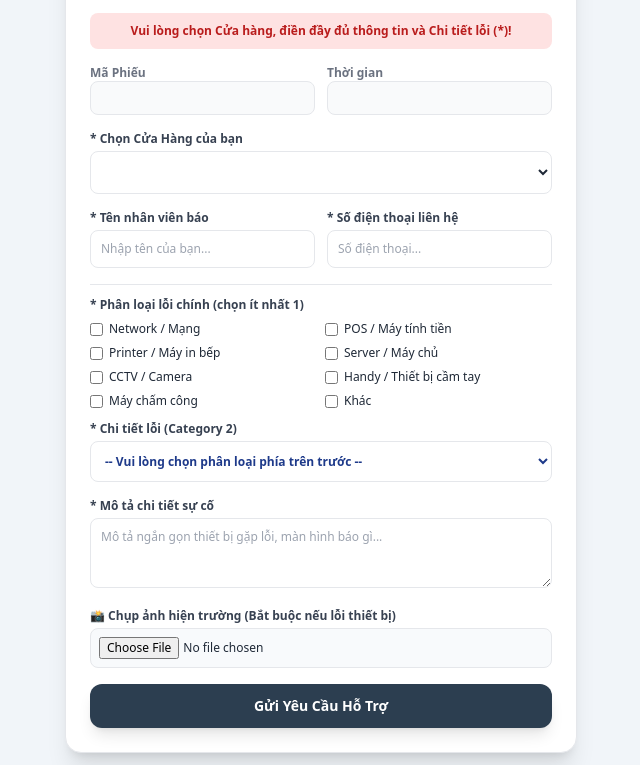
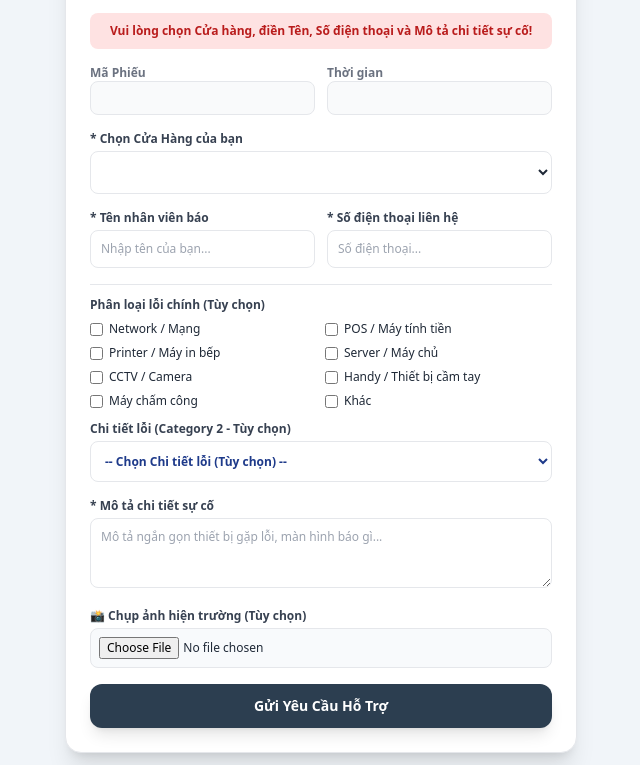
Before and after one commit to dhhung88/Incidenst, a plain HTML site: page index.html in a window 1280 px wide. Both pictures are taken after a click on the button "Gửi Yêu Cầu Hỗ Trợ". Shown: the part 137-902 px from the top of the page, without its empty margins (319-959 px from the left). Drawn offline with nearby package versions, Linux system fonts and the light colour scheme; no server answers.

Commit message:
Update index.html

```diff
--- a/index.html
+++ b/index.html
@@ -82,7 +82,7 @@
       const checkedCats = [];
       document.querySelectorAll('input[name="incCategory"]:checked').forEach(cb => checkedCats.push(cb.value));
       const cat2Select = document.getElementById('incCategory2');
-      cat2Select.innerHTML = `<option value="">-- Chọn Chi tiết lỗi (Category 2) --</option>`;
+      cat2Select.innerHTML = `<option value="">-- Chọn Chi tiết lỗi (Tùy chọn) --</option>`;
 
       let subList = [];
       checkedCats.forEach(cat => {
@@ -142,17 +142,13 @@
       const errorBox = document.getElementById('formErrorMsg');
 
       errorBox.classList.add('hidden');
-      if (!storeCode || !contactPerson || !phoneNumber || !issue || !category2) {
-          errorBox.innerText = "Vui lòng chọn Cửa hàng, điền đầy đủ thông tin và Chi tiết lỗi (*)!";
+      if (!storeCode || !contactPerson || !phoneNumber || !issue) {
+          errorBox.innerText = "Vui lòng chọn Cửa hàng, điền Tên, Số điện thoại và Mô tả chi tiết sự cố!";
           errorBox.classList.remove('hidden'); window.scrollTo({top: 0, behavior: 'smooth'}); return;
       }
 
       const categories = [];
       document.querySelectorAll('input[name="incCategory"]:checked').forEach(cb => categories.push(cb.value));
-      if (categories.length === 0) {
-          errorBox.innerText = "Vui lòng chọn ít nhất một Phân loại lỗi chính!";
-          errorBox.classList.remove('hidden'); return;
-      }
 
       const btn = document.getElementById('btnSubmit');
       btn.disabled = true; btn.innerText = "Đang gửi báo cáo...";
@@ -163,15 +159,28 @@
 
         const nowIso = new Date().toISOString();
         const incData = {
-          id: incId, storeCode, contactPerson, phoneNumber, categories, category2, issue, imageUrl,
-          status: "Mới ghi nhận", assignee: "Chưa gán", tempSolution: "", result: "", resolvedAt: null,
-          createdAt: nowIso, updatedAt: nowIso, reportedBy: contactPerson,
+          id: incId,
+          storeCode,
+          contactPerson,
+          phoneNumber,
+          categories: categories.length > 0 ? categories : ["Khác"],
+          category2: category2 || "Khác",
+          issue,
+          imageUrl,
+          status: "Mới ghi nhận",
+          assignee: "Chưa gán",
+          tempSolution: "",
+          result: "",
+          resolvedAt: null,
+          createdAt: nowIso,
+          updatedAt: nowIso,
+          reportedBy: contactPerson,
           auditLog: [{ time: nowIso, user: contactPerson, action: "Nhân viên tạo phiếu báo sự cố từ QR" }]
         };
 
         await setDoc(doc(db, "incidents", incId), incData);
 
-        const message = `🚨 <b>SỰ CỐ MỚI TỪ CỬA HÀNG (QR)</b> 🚨\n<b>Mã phiếu:</b> ${incId}\n<b>Cửa hàng:</b> ${storeCode}\n<b>Người báo:</b> ${contactPerson} (${phoneNumber})\n<b>Phân loại:</b> ${categories.join(', ')} (${category2})\n<b>Mô tả:</b> <i>${issue}</i>`;
+        const message = `🚨 <b>SỰ CỐ MỚI TỪ CỬA HÀNG (QR)</b> 🚨\n<b>Mã phiếu:</b> ${incId}\n<b>Cửa hàng:</b> ${storeCode}\n<b>Người báo:</b> ${contactPerson} (${phoneNumber})\n<b>Phân loại:</b> ${categories.join(', ') || 'Chưa chọn'} (${category2 || 'Chưa chọn'})\n<b>Mô tả:</b> <i>${issue}</i>`;
         fetch(GOOGLE_SCRIPT_URL, { method: "POST", headers: { "Content-Type": "text/plain;charset=utf-8" }, body: JSON.stringify({ action: "sendTelegram", message }) }).catch(()=>{});
 
         document.getElementById('successScreen').classList.remove('hidden');
@@ -222,7 +231,7 @@
       </div>
 
       <div class="border-t pt-3">
-        <label class="font-bold text-gray-700 block mb-2">* Phân loại lỗi chính (chọn ít nhất 1)</label>
+        <label class="font-bold text-gray-700 block mb-2">Phân loại lỗi chính (Tùy chọn)</label>
         <div class="grid grid-cols-2 gap-2 mb-3">
           <label class="flex items-center gap-1.5"><input type="checkbox" name="incCategory" value="Network" onchange="onCategoryChange()"> Network / Mạng</label>
           <label class="flex items-center gap-1.5"><input type="checkbox" name="incCategory" value="POS" onchange="onCategoryChange()"> POS / Máy tính tiền</label>
@@ -235,9 +244,9 @@
         </div>
 
         <div>
-          <label class="font-bold text-gray-700 block mb-1">* Chi tiết lỗi (Category 2)</label>
-          <select id="incCategory2" class="w-full p-2.5 border rounded-lg font-semibold text-blue-900 bg-white" required>
-            <option value="">-- Vui lòng chọn phân loại phía trên trước --</option>
+          <label class="font-bold text-gray-700 block mb-1">Chi tiết lỗi (Category 2 - Tùy chọn)</label>
+          <select id="incCategory2" class="w-full p-2.5 border rounded-lg font-semibold text-blue-900 bg-white">
+            <option value="">-- Chọn Chi tiết lỗi (Tùy chọn) --</option>
           </select>
         </div>
       </div>
@@ -248,7 +257,7 @@
       </div>
 
       <div>
-        <label class="font-bold text-gray-700 block mb-1">📸 Chụp ảnh hiện trường (Bắt buộc nếu lỗi thiết bị)</label>
+        <label class="font-bold text-gray-700 block mb-1">📸 Chụp ảnh hiện trường (Tùy chọn)</label>
         <input type="file" id="incImage" accept="image/*" capture="environment" onchange="previewImage(event)" class="w-full p-2 border rounded-lg bg-slate-50">
         <div id="imagePreviewContainer" class="hidden mt-2 text-center"><img id="imagePreview" class="h-32 object-contain mx-auto rounded border shadow-sm"></div>
       </div>
```
